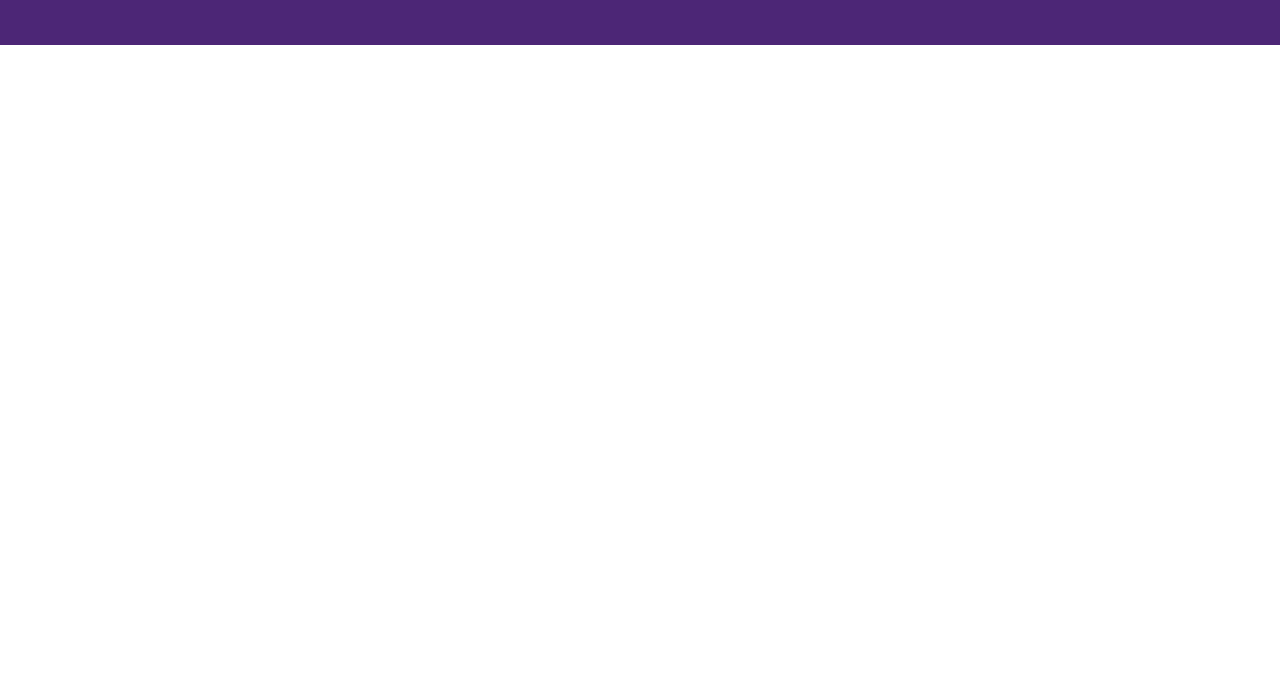
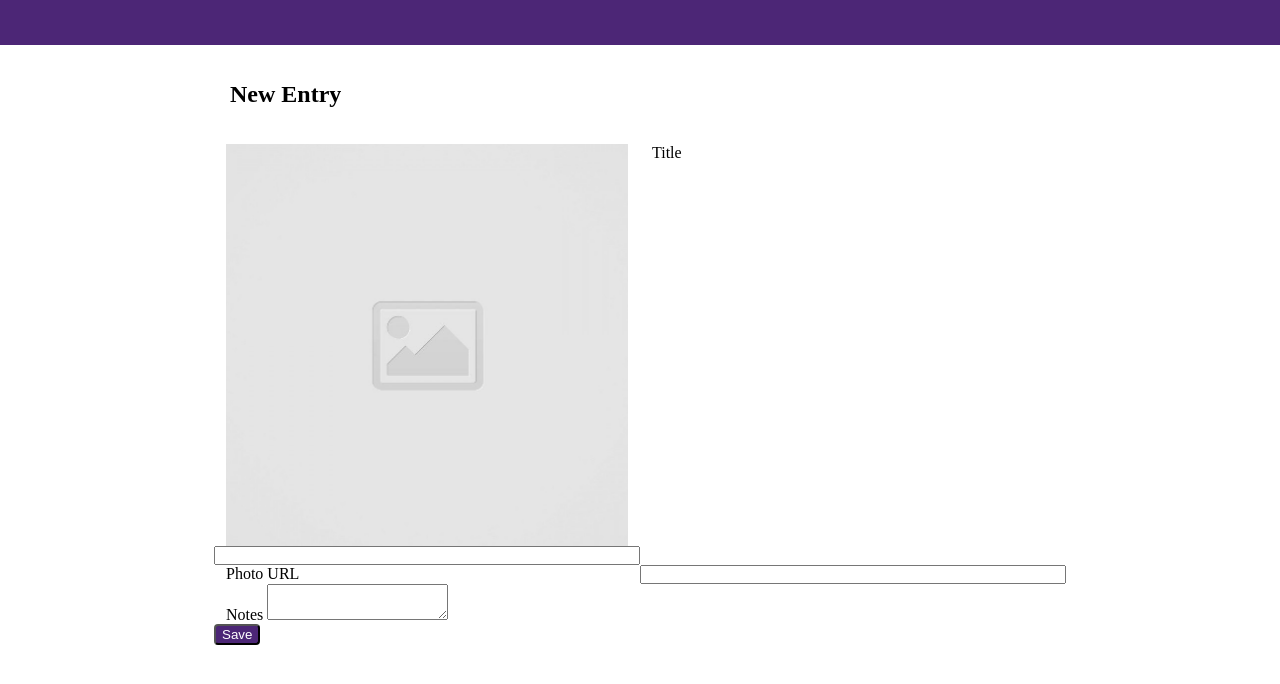
Before and after one commit to ryankgarcia/code-journal, a website with bundled scripts: page index.html in a window 1280 px wide. Shown: the part 106-790 px from the top of the page. Built offline with nearby package versions, Linux system fonts and the light colour scheme.

Commit message:
updated css classes and insert id and class names in HTML doc.

```diff
--- a/css/styles.css
+++ b/css/styles.css
@@ -1,6 +1,22 @@
+* {
+  box-sizing: border-box;
+}
+
 header {
   color: #fff;
   background-color: #4c2676;
   padding: 1rem;
   font-size: 1.5rem;
 }
+
+h2 {
+  font-size: 1.5rem;
+  padding: 1rem;
+}
+
+button {
+  background-color: #4c2676;
+  color: #fff;
+  border-radius: 4px;
+  justify-content: flex-end;
+}
--- a/index.html
+++ b/index.html
@@ -22,7 +22,28 @@
       </div>
     </header>
     <main class="container">
-      <div data-view="entry-form"></div>
+      <div data-view="entry-form">
+        <h2 class="row">New Entry</h2>
+        <form>
+          <div class="row">
+            <img
+              class="column-half"
+              src="/images/placeholder-image-square.jpg"
+              alt="picture placeholder" />
+            <label for="title" class="column-half">Title</label>
+            <input id="title" class="column-half" />
+          </div>
+          <div class="row">
+            <label for="photo" class="column-half">Photo URL</label>
+            <input type="url" id="photo" class="column-half" />
+          </div>
+          <div class="column-full">
+            <label>Notes</label>
+            <textarea></textarea>
+          </div>
+          <button type="submit" class="row">Save</button>
+        </form>
+      </div>
       <div data-view="entries" class="hidden"></div>
     </main>
     <script src="js/data.js"></script>
```
